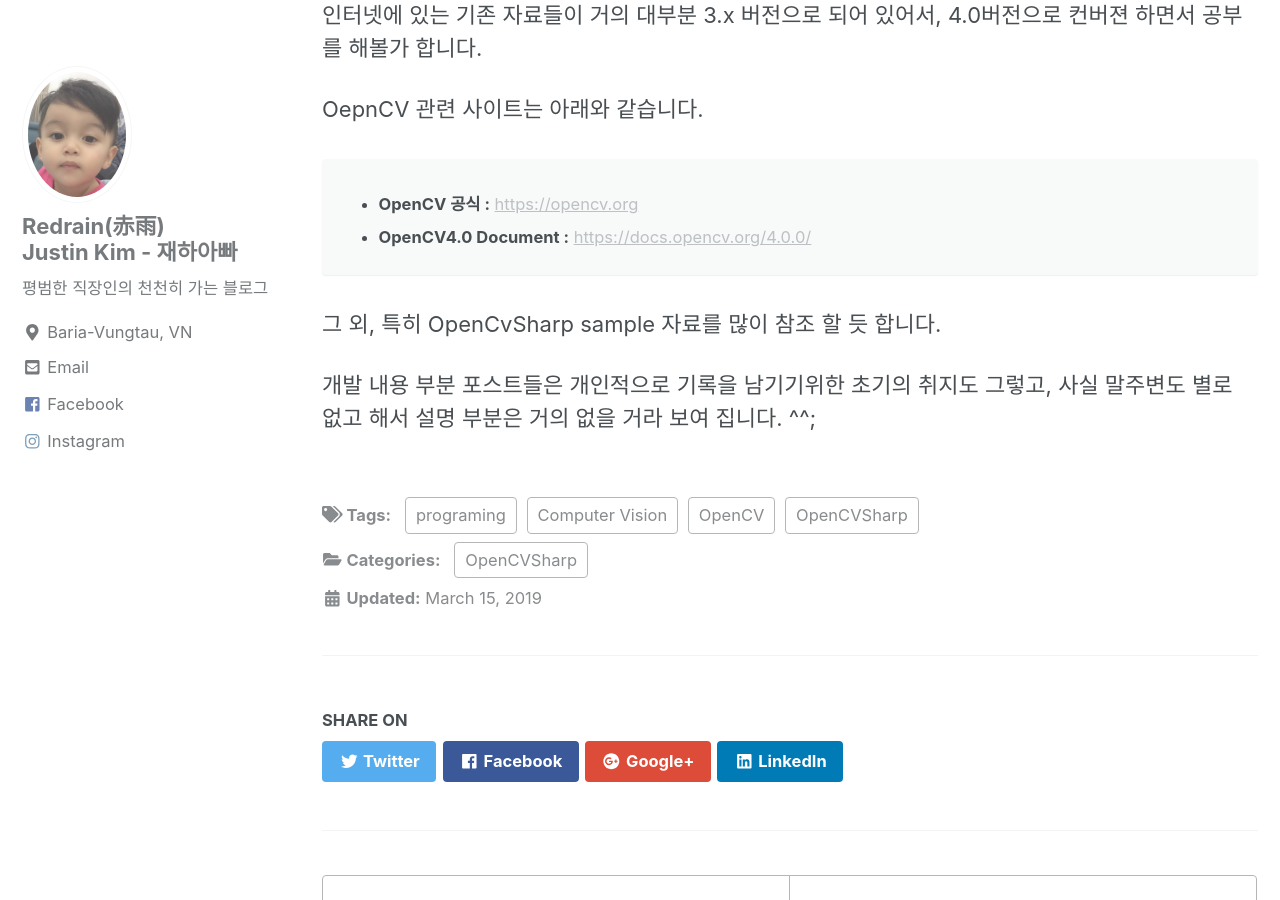
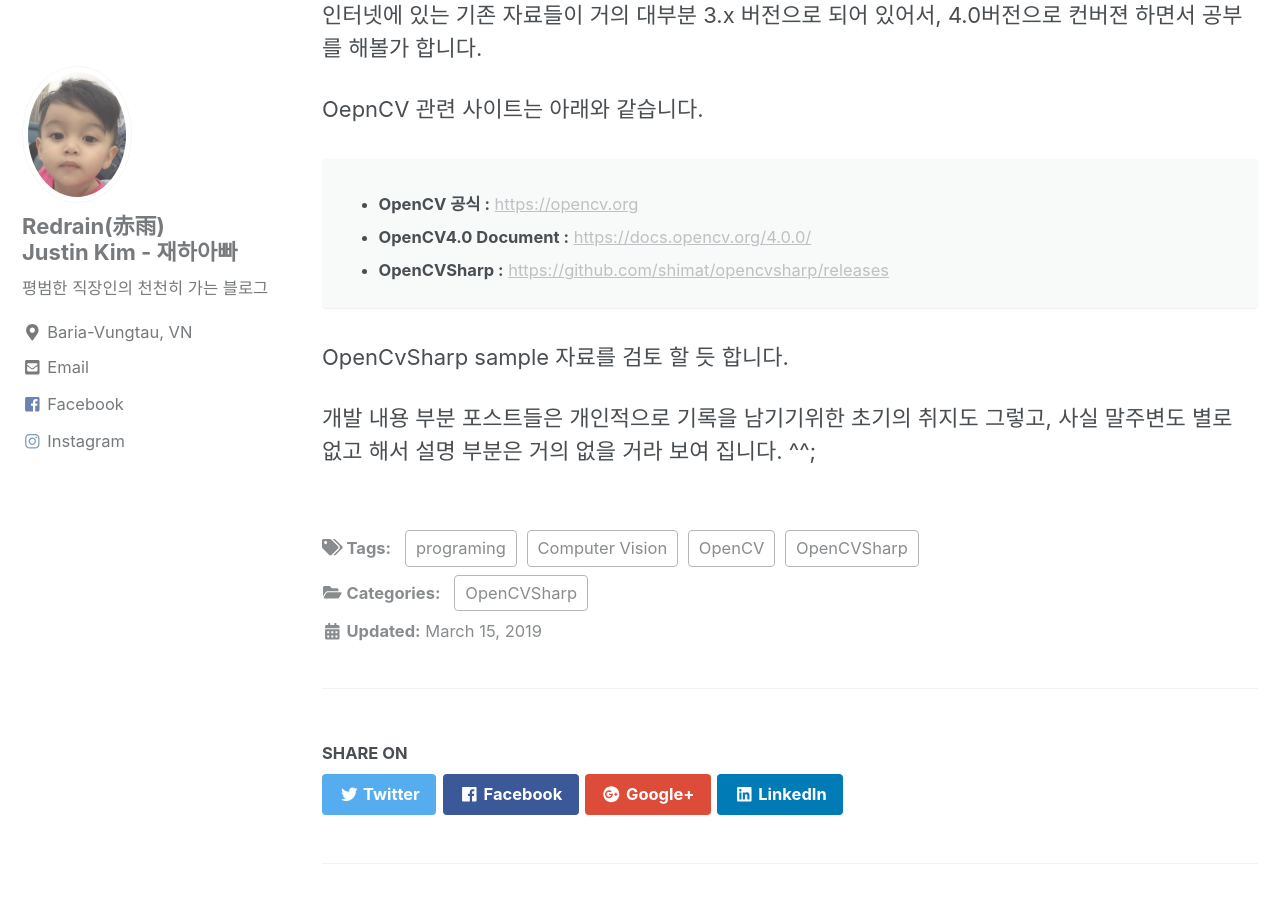
Before and after one commit to RedRainKim/RedRainKim.github.io, a Jekyll site: the page built from _posts/2019-03-15-opencvsharp-study-01.md, in a window 1280 px wide and 900 px high, scrolled down 792 px. Built offline with Jekyll 4.4.1, drawn with Linux system fonts in a browser that asks for light colours; cached includes are drawn as plain includes; comment, search, counter and statistics services are not loaded.

Commit message:
Update 2019-03-15-opencvsharp-study-01.md

```diff
--- a/_posts/2019-03-15-opencvsharp-study-01.md
+++ b/_posts/2019-03-15-opencvsharp-study-01.md
@@ -30,14 +30,15 @@ OpenCV가 작년 말(2018-12-22) Version 4.0이 릴리즈 되었네요.
 OepnCV 관련 사이트는 아래와 같습니다.
 
 {% capture notice-2 %}
-* **OpenCV 공식 :** [https://opencv.org](https://opencv.org)
-* **OpenCV4.0 Document :** [https://docs.opencv.org/4.0.0/](https://docs.opencv.org/4.0.0/)
+* **OpenCV 공식 :** [https://opencv.org](https://opencv.org){:target="_blank"}
+* **OpenCV4.0 Document :** [https://docs.opencv.org/4.0.0/](https://docs.opencv.org/4.0.0/){:target="_blank"}
+* **OpenCVSharp :** [https://github.com/shimat/opencvsharp/releases](https://github.com/shimat/opencvsharp/releases){:target="_blank"}
 {% endcapture %}
 
 <div class="notice">
   {{ notice-2 | markdownify }}
 </div>
 
-그 외, 특히 OpenCvSharp sample 자료를 많이 참조 할 듯 합니다.
+OpenCvSharp sample 자료를 검토 할 듯 합니다.
 
 개발 내용 부분 포스트들은 개인적으로 기록을 남기기위한 초기의 취지도 그렇고, 사실 말주변도 별로 없고 해서 설명 부분은 거의 없을 거라 보여 집니다. ^^;
```
